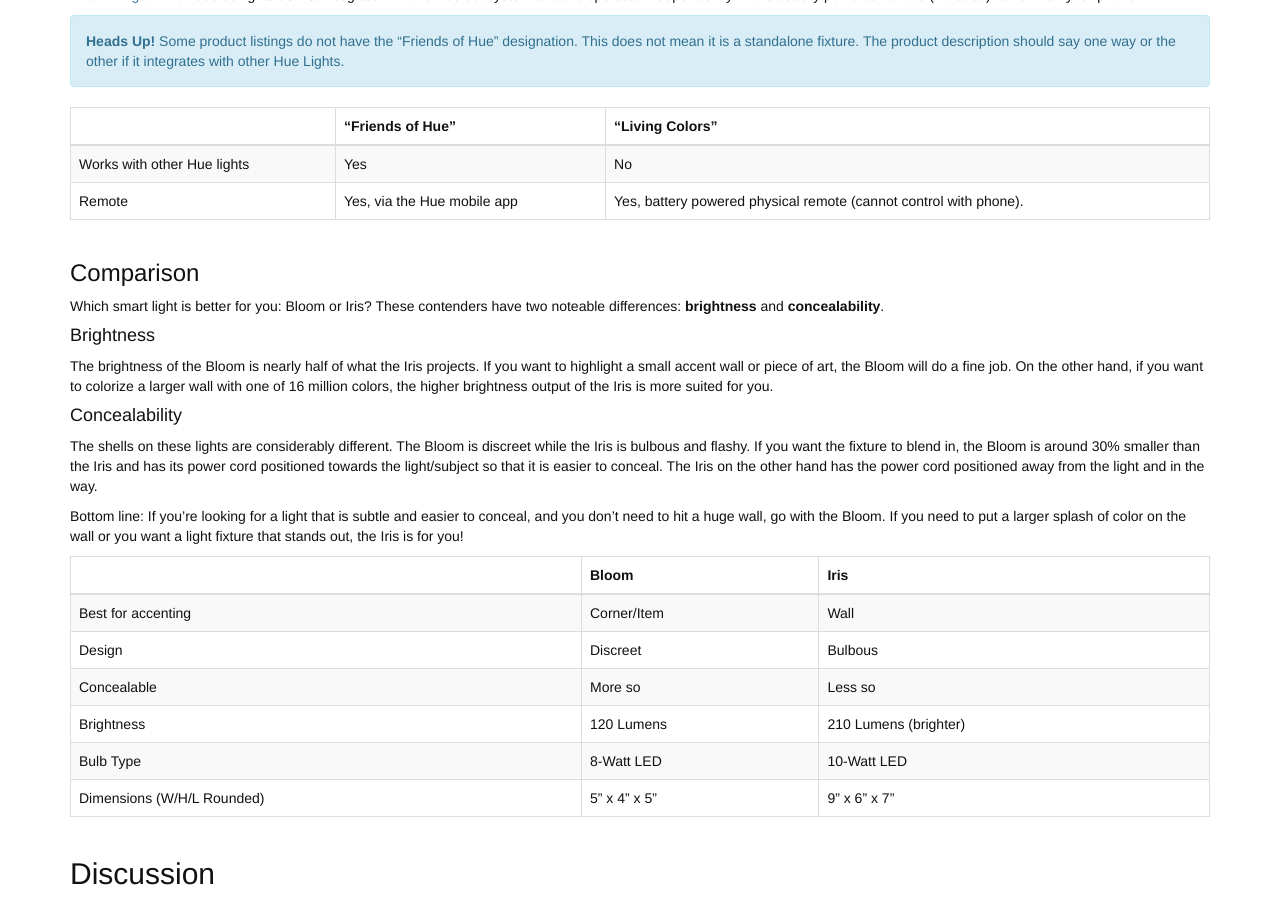
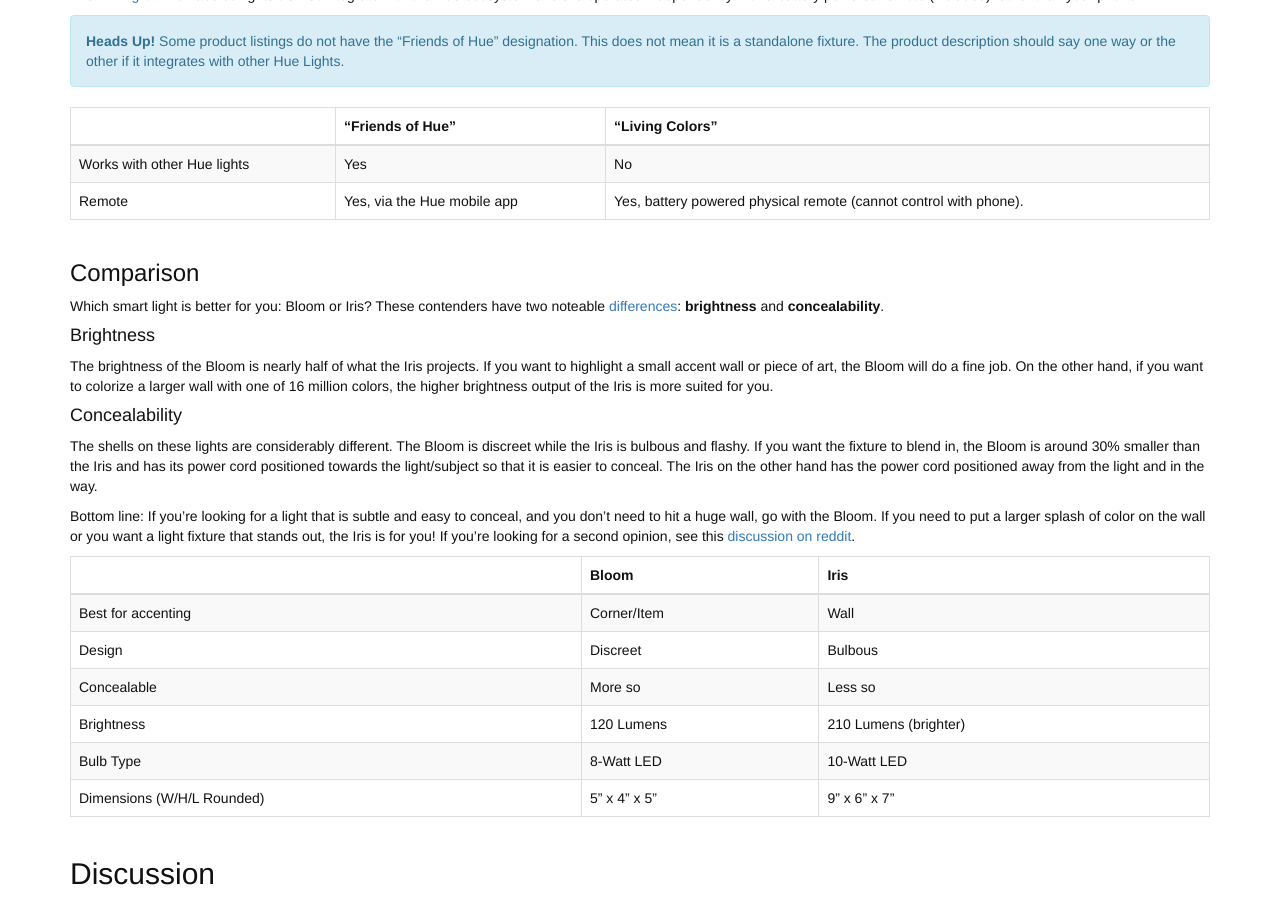
Before and after one commit to TannerPerrien/meethue.co, a Jekyll site: the page built from _guides/bloom-vs-iris.md, in a window 1280 px wide and 900 px high, scrolled down 895 px. Built offline with Jekyll 4.4.1, drawn with Linux system fonts in a browser that asks for light colours; nearby versions of some CDN libraries; comment, search, counter and statistics services are not loaded.

Commit message:
Add reddit and juniper links to bloom/iris comparison

```diff
--- a/_guides/bloom-vs-iris.md
+++ b/_guides/bloom-vs-iris.md
@@ -45,7 +45,7 @@ The "[Living Colors][living-colors]" labeled lights **do not** integrate with th
 
 ### Comparison
 
-Which smart light is better for you: Bloom or Iris? These contenders have two noteable differences: **brightness** and **concealability**.
+Which smart light is better for you: Bloom or Iris? These contenders have two noteable [differences][juniper]: **brightness** and **concealability**.
 
 #### Brightness
 
@@ -55,7 +55,7 @@ The brightness of the Bloom is nearly half of what the Iris projects. If you wan
 
 The shells on these lights are considerably different. The Bloom is discreet while the Iris is bulbous and flashy. If you want the fixture to blend in, the Bloom is around 30% smaller than the Iris and has its power cord positioned towards the light/subject so that it is easier to conceal. The Iris on the other hand has the power cord positioned away from the light and in the way.
 
-Bottom line: If you're looking for a light that is subtle and easier to conceal, and you don't need to hit a huge wall, go with the Bloom. If you need to put a larger splash of color on the wall or you want a light fixture that stands out, the Iris is for you!
+Bottom line: If you're looking for a light that is subtle and easy to conceal, and you don't need to hit a huge wall, go with the Bloom. If you need to put a larger splash of color on the wall or you want a light fixture that stands out, the Iris is for you! If you're looking for a second opinion, see this [discussion on reddit][reddit].
 
 <div class="row">
 <div class="col-sm-12">
@@ -81,3 +81,5 @@ Bottom line: If you're looking for a light that is subtle and easier to conceal,
 [bridge]: {{ bridge.purchaseUrl }} "Philips Hue Bridge"
 [friends-of-hue]: http://www.mea.philips.com/c-m-li/choose-a-fixture/friends-of-hue/latest "Philips Hue - Friends of Hue"
 [living-colors]: http://www.mea.philips.com/c-m-li/choose-a-fixture/livingcolors/latest "Philips Hue - Living Colors"
+[reddit]: https://www.reddit.com/r/huelights/comments/2urejj/opinion_bloom_vs_iris/ "Reddit - bloom/iris opinion"
+[juniper]: http://www.junipermonkeys.com/blog/philips-iris-and-bloom "Juniper Monkeys - iris and bloom"
```
